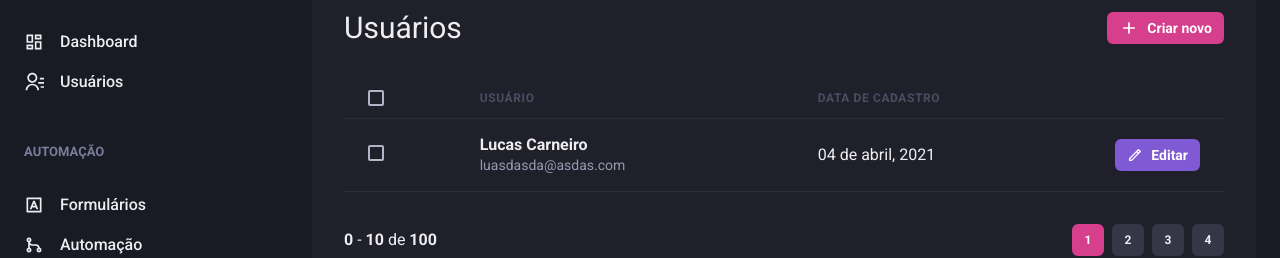
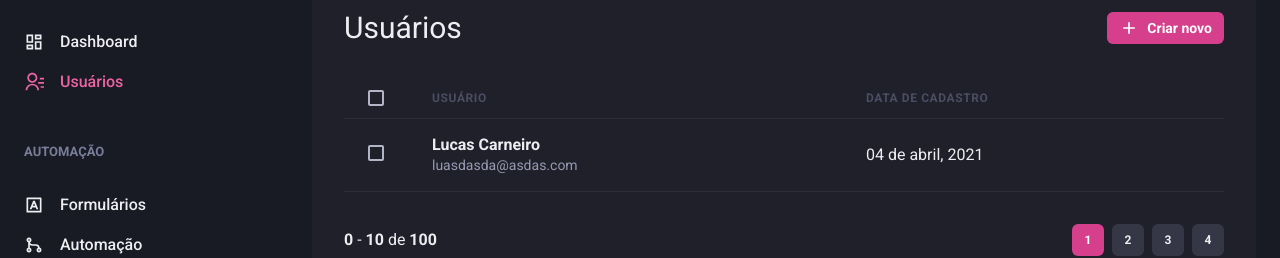
Before and after one commit to lucasggmc/dashgo, a Next.js app: page /users in a window 1280 px wide. Shown: the part 142-400 px from the top of the page. Built offline with nearby package versions, Linux system fonts and the light colour scheme.

Commit message:
adicionado responsividade em todas as páginas já criadas

```diff
--- /dev/null
+++ b/src/components/ActiveLink.tsx
@@ -0,0 +1,31 @@
+import Link, { LinkProps } from "next/link";
+import { useRouter } from "next/router";
+import { cloneElement, ReactElement } from "react";
+
+interface ActiveLinkProps extends LinkProps {
+    children: ReactElement;
+    shouldMatchExactHref?: boolean;
+}
+
+export function ActiveLink({ children, shouldMatchExactHref = false, ...rest }: ActiveLinkProps) {
+    const { asPath } = useRouter();
+    let isActive = false;
+
+    if (shouldMatchExactHref && (asPath === rest.href || asPath === rest.as)) {
+        isActive = true;
+    }
+
+    if (!shouldMatchExactHref &&
+        (asPath.startsWith(String(rest.href)) ||
+            asPath.startsWith(String(rest.as)))) {
+        isActive = true;
+    }
+
+    return (
+        <Link {...rest}>
+            {cloneElement(children, {
+                color: isActive ? 'pink.400' : 'gray.50'
+            })}
+        </Link>
+    )
+}
--- a/src/components/Pagination/index.tsx
+++ b/src/components/Pagination/index.tsx
@@ -4,7 +4,7 @@
 export function Pagination(){
     return(
         <Stack
-            direction="row"
+            direction={["column", "row"]}
             mt="8"
             justify="space-between"
             spacing="6"
--- a/src/components/Sidebar/NavLink.tsx
+++ b/src/components/Sidebar/NavLink.tsx
@@ -1,16 +1,20 @@
-import { Icon, Link, Text, LinkProps as ChakraLinkProps } from "@chakra-ui/react";
+import { Icon, Link as ChakraLink, Text, LinkProps as ChakraLinkProps } from "@chakra-ui/react";
 import { ElementType } from "react";
+import { ActiveLink } from "../ActiveLink";
 
-interface NavLinkProps extends ChakraLinkProps{
+interface NavLinkProps extends ChakraLinkProps {
     icon: ElementType;
     children: string;
+    href: string;
 }
 
-export function NavLink({ icon, children, ...rest }: NavLinkProps) {
+export function NavLink({ icon, children, href, ...rest }: NavLinkProps) {
     return (
-        <Link display="flex" alignItems="center" {...rest} >
-            <Icon as={icon} fontSize="20" />
-            <Text ml="4" fontWeight="medium">{children}</Text>
-        </Link>
+        <ActiveLink href={href} passHref>
+            <ChakraLink display="flex" alignItems="center" {...rest} >
+                <Icon as={icon} fontSize="20" />
+                <Text ml="4" fontWeight="medium">{children}</Text>
+            </ChakraLink>
+        </ActiveLink>
     );
 }
--- a/src/components/Sidebar/SidebarNav.tsx
+++ b/src/components/Sidebar/SidebarNav.tsx
@@ -7,19 +7,19 @@
     return (
         <Stack spacing="12" align="flex-start">
             <NavSection title="GERAL">
-                <NavLink icon={RiDashboardLine}>
+                <NavLink icon={RiDashboardLine} href="/dashboard">
                     Dashboard
                 </NavLink>
-                <NavLink icon={RiContactsLine}>
+                <NavLink icon={RiContactsLine} href="/users">
                     Usuários
                 </NavLink>
             </NavSection>
 
             <NavSection title="AUTOMAÇÃO">
-                <NavLink icon={RiInputMethodLine}>
+                <NavLink icon={RiInputMethodLine} href="/forms">
                     Formulários
                 </NavLink>
-                <NavLink icon={RiGitMergeLine}>
+                <NavLink icon={RiGitMergeLine} href="/automation">
                     Automação
                 </NavLink>
             </NavSection>
--- a/src/pages/dashboard.tsx
+++ b/src/pages/dashboard.tsx
@@ -69,7 +69,7 @@
 
                 <SimpleGrid flex="1" gap="4" minChildWidth="320px" align="flex-start">
                     <Box
-                        p="8"
+                        p={["6", "8"]}
                         bg="gray.800"
                         borderRadius={8}
                         pb="4"
@@ -79,7 +79,7 @@
                     </Box>
 
                     <Box
-                        p="8"
+                        p={["6", "8"]}
                         bg="gray.800"
                         borderRadius={8}
                         pb="4"
--- a/src/pages/users/index.tsx
+++ b/src/pages/users/index.tsx
@@ -1,12 +1,18 @@
-import { Box, Button, Checkbox, Flex, Heading, Icon, Table, Tbody, Td, Text, Th, Thead, Tr } from "@chakra-ui/react";
+import { Box, Button, Checkbox, Flex, Heading, Icon, Table, Tbody, Td, Text, Th, Thead, Tr, useBreakpointValue } from "@chakra-ui/react";
+import Link from "next/link";
 import { RiAddLine, RiPencilLine } from "react-icons/ri";
 import { Header } from "../../components/Header";
 import { Pagination } from "../../components/Pagination";
 
 import { Sidebar } from "../../components/Sidebar";
 
-export default function UserList(){
-    return(
+export default function UserList() {
+    const isWideVersion = useBreakpointValue({
+        base: false,
+        lg: true
+    })
+
+    return (
         <Box>
             <Header />
 
@@ -17,38 +23,44 @@
                     <Flex mb="8" justify="space-between" align="center">
                         <Heading size="lg" fontWeight="normal">Usuários</Heading>
 
+                        <Link href="/users/create" passHref>
                             <Button
                                 as="a"
                                 size="sm"
                                 fontSize="sm"
                                 colorScheme="pink"
-                            leftIcon={<Icon as={RiAddLine} fontSize="20"/>}
+                                leftIcon={<Icon as={RiAddLine} fontSize="20" />}
                             >
                                 Criar novo
                             </Button>
+                        </Link>
                     </Flex>
 
                     <Table colorScheme="whiteAlpha">
                         <Thead>
-                            <Tr px="6" color="gray.300" width="8" >
-                                <Th> <Checkbox colorScheme="pink"/> </Th>
+                            <Tr>
+                                <Th px={["4", "4", "6"]} color="gray.300" width="8">
+                                    <Checkbox colorScheme="pink" />
+                                </Th>
                                 <Th>Usuário</Th>
-                                <Th>Data de cadastro</Th>
-                                <Th width="8"></Th>
+                                {isWideVersion && <Th>Data de cadastro</Th>}
+                                {/* <Th width="8"></Th> */}
                             </Tr>
                         </Thead>
 
                         <Tbody>
-                            <Tr px="6">
-                                <Td> <Checkbox colorScheme="pink"/> </Td>
+                            <Tr>
+                                <Td px={["4", "4", "6"]}>
+                                    <Checkbox colorScheme="pink" />
+                                </Td>
                                 <Td>
                                     <Box>
                                         <Text fontWeight="bold">Lucas Carneiro</Text>
                                         <Text fontSize="sm" color="gray.300">luasdasda@asdas.com</Text>
                                     </Box>
                                 </Td>
-                                <Td>04 de abril, 2021</Td>
-                                <Td>
+                                {isWideVersion && <Td>04 de abril, 2021</Td>}
+                                {/* <Td>
                                     <Button
                                         as="a"
                                         size="sm"
@@ -56,9 +68,9 @@
                                         colorScheme="purple"
                                         leftIcon={<Icon as={RiPencilLine} fontSize="16" />}
                                     >
-                                        Editar
+                                        { isWideVersion ? "Editar" : "" }
                                     </Button>
-                                </Td>
+                                </Td> */}
                             </Tr>
                         </Tbody>
                     </Table>
```
Also changed, not shown: src/pages/users/create.tsx (+9 -6 lines). Lines whose indentation alone changed are shown as unchanged.
